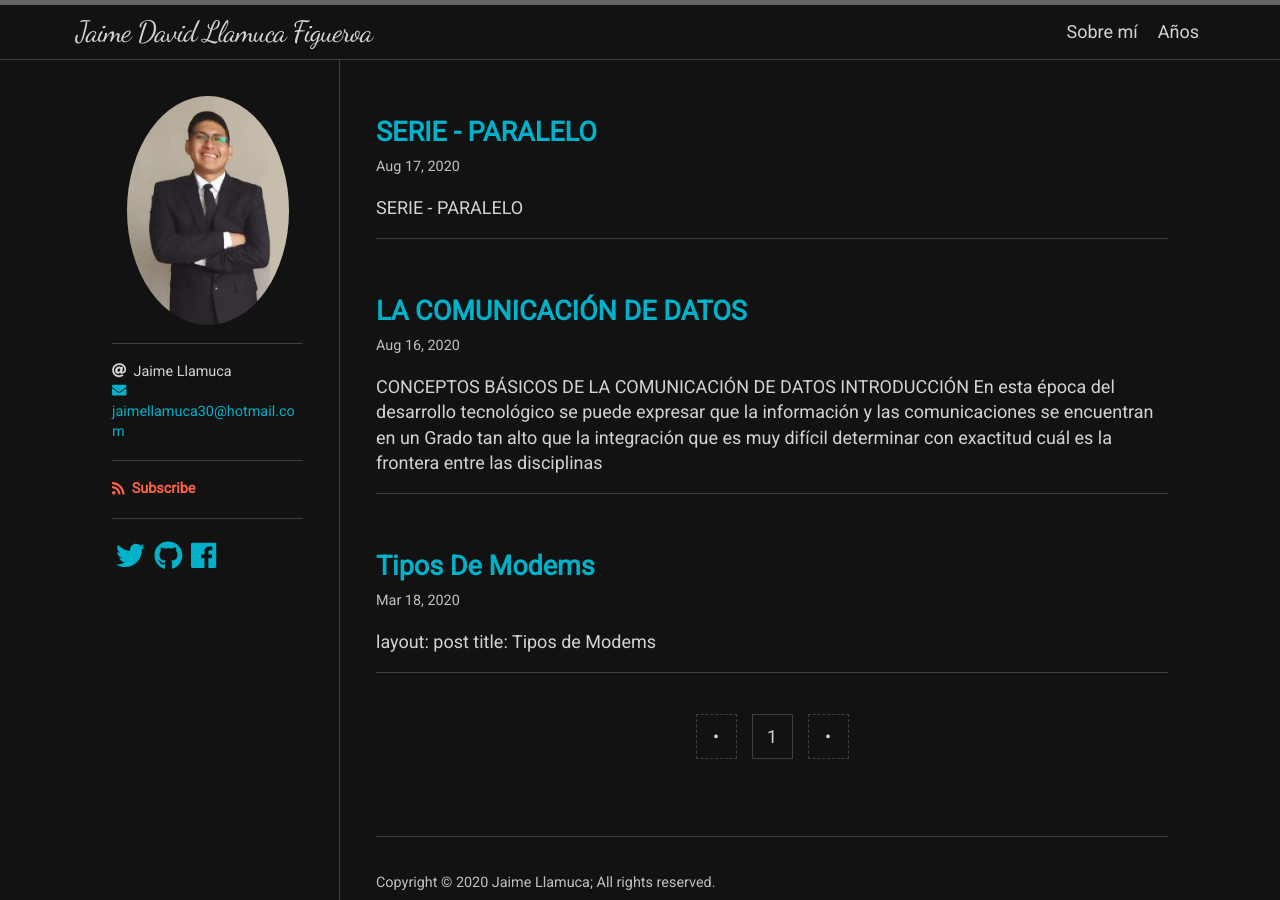
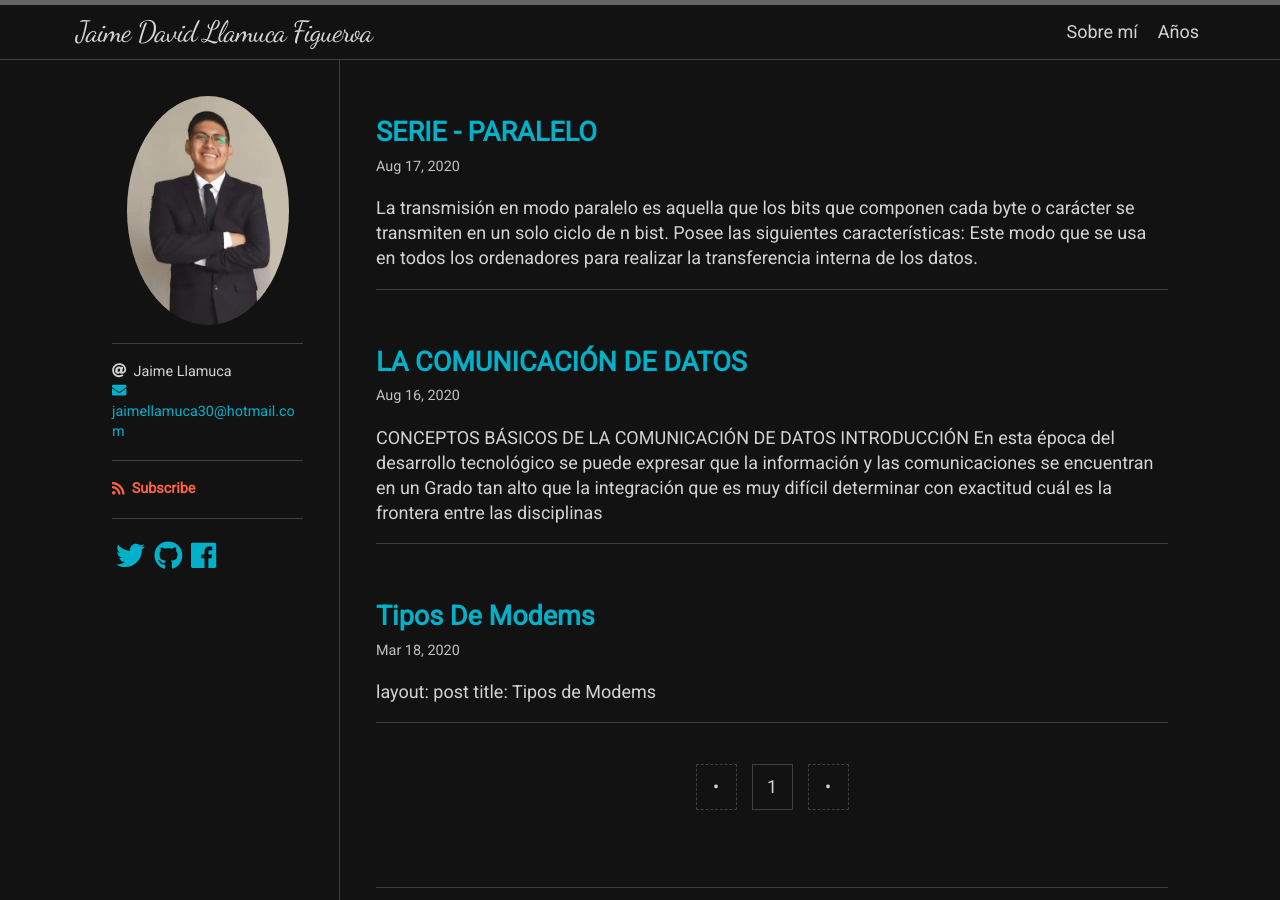
Before and after one commit to jaime-david-llamuca-figueroa/blog-personal., a Jekyll site: the page built from index.html, in a window 1280 px wide. Built offline with Jekyll 4.4.1, drawn with Linux system fonts in a browser that asks for light colours; nearby versions of some CDN libraries; some web fonts are replaced; the list of posts is cut into pages by our own code.

Commit message:
Update 2020-08-17-Serie-paralelo.md

```diff
--- a/_posts/2020-08-17-Serie-paralelo.md
+++ b/_posts/2020-08-17-Serie-paralelo.md
@@ -3,8 +3,6 @@ layout: post
 title: SERIE - PARALELO
 
 ---
-
-# SERIE - PARALELO
 
 La transmisión en modo paralelo es aquella que los bits que componen cada byte o carácter se transmiten en un solo ciclo de n bist. Posee las siguientes características:
 Este modo que se usa en todos los ordenadores para realizar la transferencia interna de los datos.&nbsp;
```
